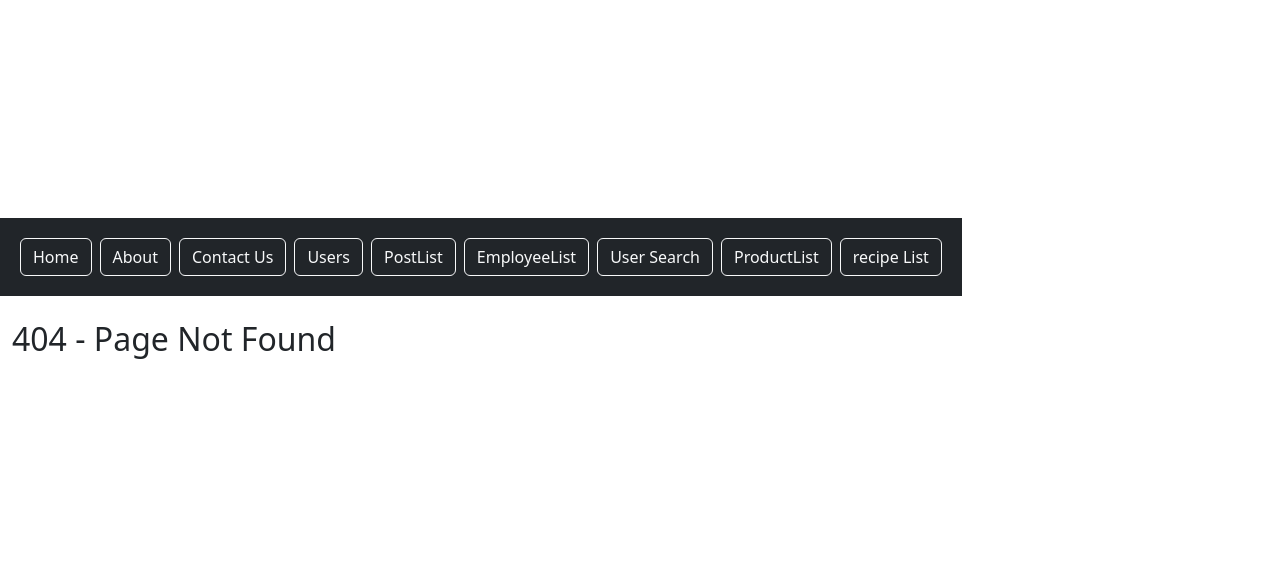
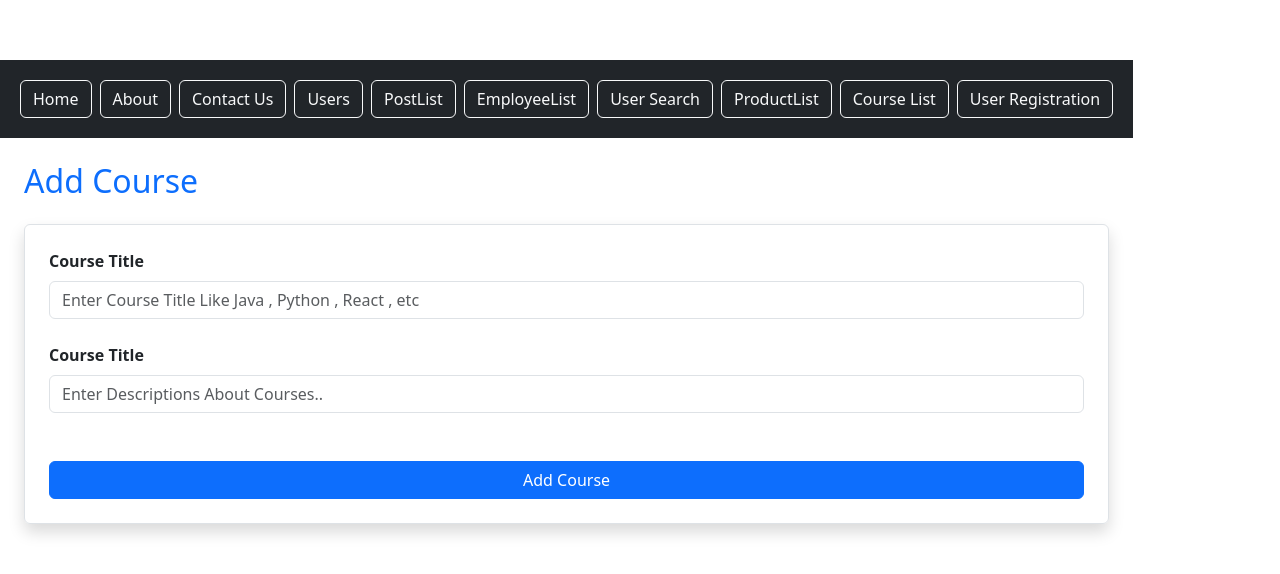
Before and after one commit to Ahtisham-damda/LatestReact, a React (Vite) app in the folder my-app/: page /CoursesAdd in a window 1280 px wide. Before the commit this address had no page. Shown: the part 108-682 px from the top of the page. Built offline with nearby package versions, Linux system fonts and the light colour scheme.

Commit message:
Till up to date

```diff
--- a/my-app/src/App.tsx
+++ b/my-app/src/App.tsx
@@ -2,18 +2,23 @@ import "./App.css";
 import { BrowserRouter, Routes, Route, Link } from "react-router-dom";
 import Home from "./Components/Home";
 import About from "./Components/About";
-import Contact from "./Components/Contact";
 import NotFound from "./Components/NotFound";
-import UserList2 from "./Components/UserList2";
-import UserDetails from "./Components/UserDetails";
-import EmployeeList from "./Components/EmployeeList";
+import ProductList from "./Components/ProductList";
+
+// import Contact from "./Components/Contact";
+// import UserList2 from "./Components/UserList2";
+// import UserDetails from "./Components/UserDetails";
+// import EmployeeList from "./Components/EmployeeList";
+// import PostList3 from "./Components/PostList3";
+// import RecipeList from "./Components/RecipeList";
+// import RecipeSearch from "./Components/RecipeSearch";
 // import UserList from "./Components/UserList";
-import ProductList from "./Components/ProductList";
-// import RecipeList from "./Components/RecipeList";
-import PostList3 from "./Components/PostList3";
-// import RecipeSearch from "./Components/RecipeSearch";
+
 import RecipeList1 from "./Components/RecipeList1";
 import UserSearch from "./Components/UserSearch";
+import CourseAdd from "./Components/CourseAdd";
+import CourseList4 from "./Components/CourseList4";
+import RegisteredUser from "./Components/UserRegisteration";
 function App() {
   return (
     <BrowserRouter>
@@ -42,23 +47,29 @@ function App() {
         <Link to="/product" className="btn btn-outline-light m-1">
           ProductList
         </Link>
-        <Link to="/recipe" className="btn btn-outline-light m-1">
-          recipe List
+        <Link to="/course-list" className="btn btn-outline-light m-1">
+          Course List
+        </Link>
+        <Link to="/Reg" className="btn btn-outline-light m-1">
+          User Registration
         </Link>
       </nav>
 
       <div className="container mt-4">
         <Routes>
-          <Route path="/" element={<Home />} />
-          <Route path="/about" element={<About />} />
-          <Route path="/users/:id" element={<UserDetails />} />
+          {/* <Route path="/users/:id" element={<UserDetails />} />
           <Route path="/post" element={<PostList3 />} />
           <Route path="/employee" element={<EmployeeList />} />
           <Route path="/users" element={<UserList2 />} />
-          <Route path="/contact" element={<Contact />} />
+          <Route path="/contact" element={<Contact />} /> */}
+          <Route path="/" element={<Home />} />
+          <Route path="/about" element={<About />} />
+          <Route path="/CoursesAdd" element={<CourseAdd />} />
           <Route path="/user" element={<UserSearch />} />
+          <Route path="/course-list" element={<CourseList4 />} />
           <Route path="/recipe" element={<RecipeList1 />} />
           <Route path="/product" element={<ProductList />} />
+          <Route path="/Reg" element={<RegisteredUser />} />
           <Route path="*" element={<NotFound />} />
         </Routes>
       </div>
--- /dev/null
+++ b/my-app/src/Components/CourseAdd.tsx
@@ -0,0 +1,94 @@
+import { useState } from "react";
+// import { Navigate } from "react-router-dom";
+
+const CourseAdd = () => {
+  const [title, setTitle] = useState<string>("");
+  const [description, setDescription] = useState<string>("");
+
+  const [error, setError] = useState<string | null>("");
+  const [success, setSuccess] = useState<string | null>("");
+
+  // const Navigate = useNavigate();
+
+  const Api_Url = "https://68349d43cd78db2058beccee.mockapi.io/course";
+
+  const addCourse = async () => {
+    const course = {
+      title,
+      description,
+    };
+    if (title.length === 0) {
+      setError("Title is required");
+      return;
+    }
+    if (description.length === 0) {
+      setError("Description is required");
+      return;
+    }
+    if (description.length < 10) {
+      setError("Description should be at least 10 characters long");
+      return;
+    }
+    setSuccess("Added Course Successfully!");
+
+    await fetch(Api_Url, {
+      method: "POST",
+      headers: {
+        "Content-Type": "application/json",
+      },
+      body: JSON.stringify(course),
+    });
+    // Navigate()
+  };
+
+  let errorMessage = null;
+  if (error) {
+    errorMessage = <div className="alert alert-danger">{error}</div>;
+  }
+  let successMessage = null;
+  if (success) {
+    successMessage = <div className="alert alert-success">{success}</div>;
+  }
+
+  return (
+    <div className="container">
+      <h2 className="text-primary my-4">Add Course</h2>
+      {errorMessage}
+      {successMessage}
+      <div className="border border-1 rounded shadow p-4" id="addCourseForm">
+        <div className="mb-4">
+          <label htmlFor="titleTextBox" className="form-label fw-bold">
+            Course Title
+          </label>
+          <input
+            type="text"
+            id="titleTextBox"
+            className="form-control"
+            placeholder="Enter Course Title Like Java , Python , React , etc"
+            value={title}
+            onChange={(event) => setTitle(event.target.value)}
+          />
+        </div>
+        <div className="mb-4">
+          <label htmlFor="descriptionTextBox" className="form-label fw-bold">
+            Course Title
+          </label>
+          <input
+            type="text"
+            id="descriptionTextBox"
+            className="form-control"
+            placeholder="Enter Descriptions About Courses.."
+            value={description}
+            onChange={(event) => setDescription(event.target.value)}
+          />
+        </div>
+        <div className="mt-5">
+          <button className="btn btn-primary w-100" onClick={() => addCourse()}>
+            Add Course
+          </button>
+        </div>
+      </div>
+    </div>
+  );
+};
+export default CourseAdd;
--- /dev/null
+++ b/my-app/src/Components/CourseList4.tsx
@@ -0,0 +1,75 @@
+import { useEffect, useState } from "react";
+import { Link } from "react-router-dom";
+
+interface Course {
+  id: number;
+  title: string;
+  description: string;
+}
+
+const CourseList4 = () => {
+  const API_URL: string = "https://68349d43cd78db2058beccee.mockapi.io/course";
+
+  const [courses, setCourses] = useState<Course[]>([]);
+
+  const fetchCourses = async () => {
+    const response = await fetch(API_URL);
+    const data = await response.json();
+    setCourses(data);
+  };
+
+  useEffect(() => {
+    fetchCourses();
+  }, []);
+
+  //   const deleteCourse = async (id: number) => {
+  //     const deleteUrl = `${API_URL}/${id}`;
+  //     await fetch(deleteUrl, { method: "DELETE" });
+  //     fetchCourses(); // referesh the list
+  //   };
+
+  return (
+    <div id="container">
+      <h1 className="text-danger">Course List</h1>
+      <Link to={`/CoursesAdd`} className="btn btn-primary my-3">
+        <i className="bi-plus-circle me-2"></i>
+        Add Course
+      </Link>
+      <table className="table table-striped table-hover">
+        <thead>
+          <tr className="table-dark">
+            <th scope="col">Id</th>
+            <th scope="col">Title</th>
+            <th scope="col">Description</th>
+            <th scope="col">Actions</th>
+          </tr>
+        </thead>
+        <tbody>
+          {courses.map((course) => (
+            <tr>
+              <th scope="row">{course.id}</th>
+              <td>{course.title}</td>
+              <td>{course.description}</td>
+              <td>
+                <Link
+                  to={`/edit-course/${course.id}`}
+                  className="btn btn-warning me-3"
+                >
+                  Edit
+                </Link>
+                <button
+                  className="btn btn-danger"
+                  // onClick={() => deleteCourse(course.id)}
+                >
+                  Delete
+                </button>
+              </td>
+            </tr>
+          ))}
+        </tbody>
+      </table>
+    </div>
+  );
+};
+
+export default CourseList4;
--- /dev/null
+++ b/my-app/src/Components/UserRegisteration.tsx
@@ -0,0 +1,106 @@
+import { useState } from "react";
+
+const RegisteredUser = () => {
+  const [fullname, setFullname] = useState<string>("");
+  const [email, setEmail] = useState<string>("");
+  const [password, setPassword] = useState<string>("");
+  const [confirmPassword, setConfirmPassword] = useState<string>("");
+
+  const [error, setError] = useState<string | null>("");
+  const [success, setSuccess] = useState<string | null>("");
+
+  const handleonClick = () => {
+    console.log("Register button clicked");
+    setError(null);
+
+    if (fullname.length == 0) {
+      setError("Fullname is required");
+      return;
+    }
+    if (email.length == 0) {
+      setEmail("Email is required");
+      return;
+    }
+    if (password.length < 8) {
+      setError("Password must be at least 8 characters long");
+      return;
+    }
+    if (password !== confirmPassword) {
+      setError("Password and Confirm Password do not match");
+      return;
+    }
+    setSuccess("User registered successfully!");
+  };
+
+  let errorMessage = null;
+  if (error) {
+    errorMessage = <div className="alert alert-danger">{error}</div>;
+  }
+
+  let successMessage = null;
+  if (success) {
+    successMessage = <div className="alert alert-success">{success}</div>;
+  }
+
+  return (
+    <div className="container mt-4" style={{ maxWidth: "600px" }}>
+      <h2 className="mb-4">Register User</h2>
+
+      {errorMessage}
+      {successMessage}
+
+      <div className="border p-4 rounded shadow ">
+        <div className="mb-3">
+          <label className="form-label">Full Name</label>
+          <input
+            className="form-control"
+            value={fullname}
+            placeholder="Enter Your Full Name"
+            onChange={(e) => setFullname(e.target.value)}
+          />
+        </div>
+
+        <div className="mb-3 ">
+          <label className="form-label">Email</label>
+          <input
+            type="email"
+            className="form-control"
+            value={email}
+            placeholder="Enter Your Valid Email.."
+            onChange={(e) => setEmail(e.target.value)}
+          />
+        </div>
+
+        <div className="mb-3">
+          <label className="form-label">Password</label>
+          <input
+            type="password"
+            className="form-control"
+            value={password}
+            placeholder="Enter Password.."
+            onChange={(e) => setPassword(e.target.value)}
+          />
+        </div>
+
+        <div className="mb-3">
+          <label className="form-label">Email</label>
+          <input
+            type="email"
+            className="form-control"
+            value={confirmPassword}
+            placeholder="Confirm Password"
+            onChange={(e) => setConfirmPassword(e.target.value)}
+          />
+        </div>
+        <button
+          className="btn btn-primary w-100"
+          onClick={() => handleonClick()}
+        >
+          Register now
+        </button>
+      </div>
+    </div>
+  );
+};
+
+export default RegisteredUser;
```
